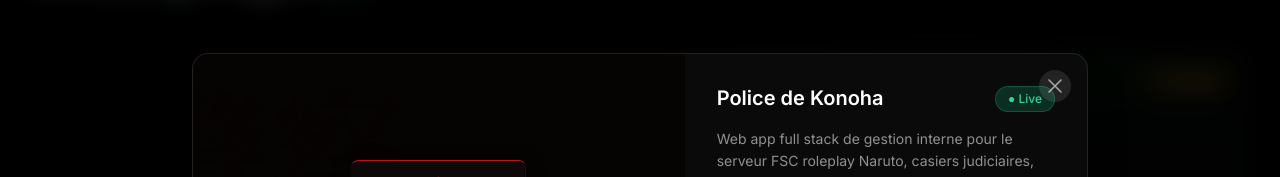
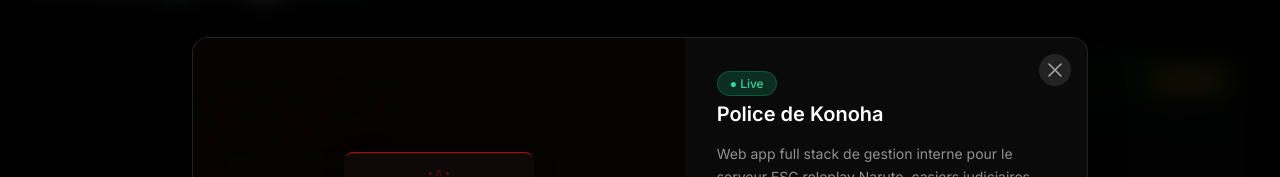
Before and after one commit to DHBoris/portfolio-frontend, a React (Vite) app: page / in a window 1280 px wide. Both pictures are taken after a click on the element 331 px from the left and 1440 px from the top of the page. Shown: the part 1184-1361 px from the top of the page. Built offline with nearby package versions, Linux system fonts and the light colour scheme.

Commit message:
fix: modal status pill above title to avoid overflow

```diff
--- a/src/components/Projects.tsx
+++ b/src/components/Projects.tsx
@@ -140,9 +140,11 @@
 
           {/* Right — details */}
           <div className="flex flex-col p-7 md:p-8 flex-1 min-w-0">
-            <div className="flex items-start justify-between gap-3 mb-4">
+            <div className="mb-4">
+              <div className="mb-2">
+                <StatusPill status={status} />
+              </div>
               <h2 className="text-white font-semibold text-xl leading-tight">{title}</h2>
-              <StatusPill status={status} />
             </div>
 
             <p className="text-white/55 text-sm leading-relaxed mb-6">{desc}</p>
```
